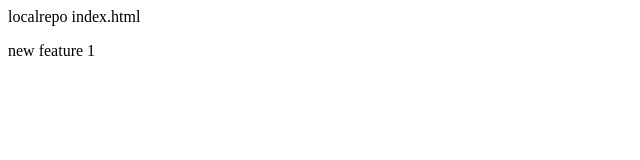
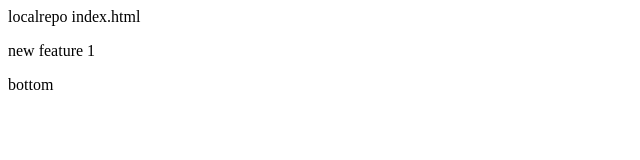
Before and after one commit to Shashi013/localrepo, a plain HTML site: page index.html in a window 1280 px wide. Shown: the full height of the page, 0-640 px from the left. Drawn offline with Linux system fonts and the light colour scheme.

Commit message:
bottom added

```diff
--- a/index.html
+++ b/index.html
@@ -1,2 +1,3 @@
 <p>localrepo index.html</p>
 <p> new feature 1 </p>
+<p>bottom</p>
```
